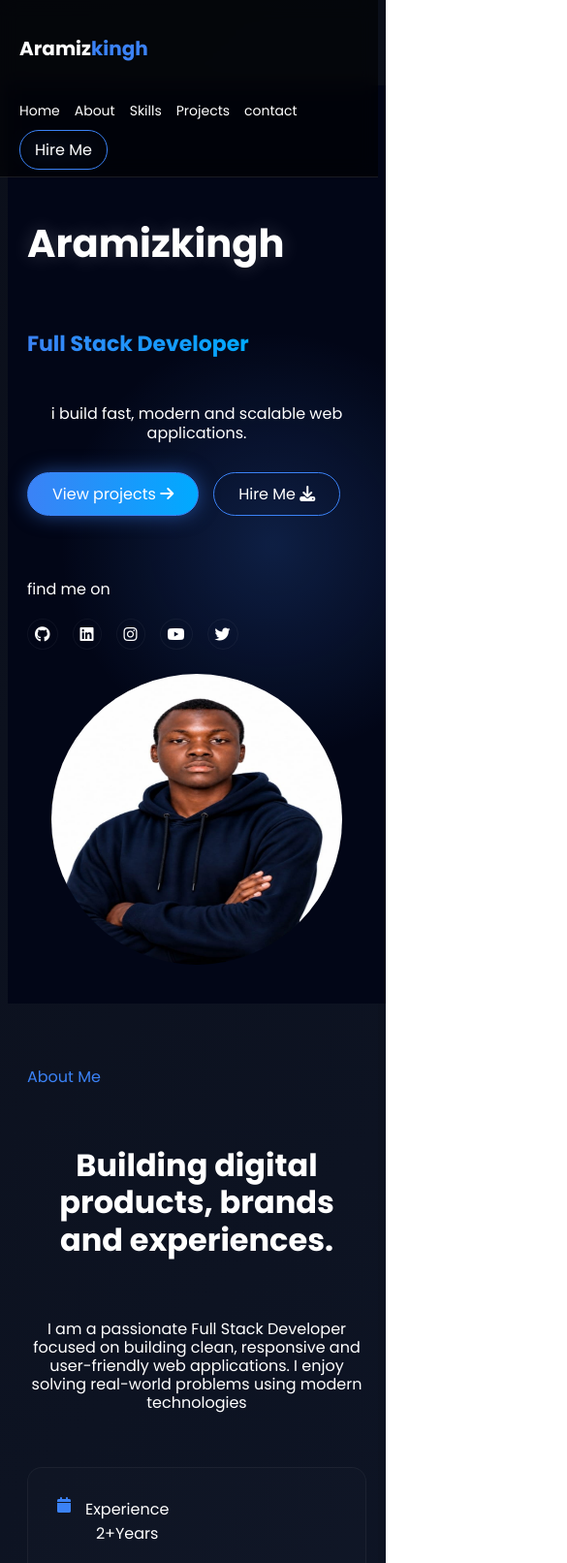
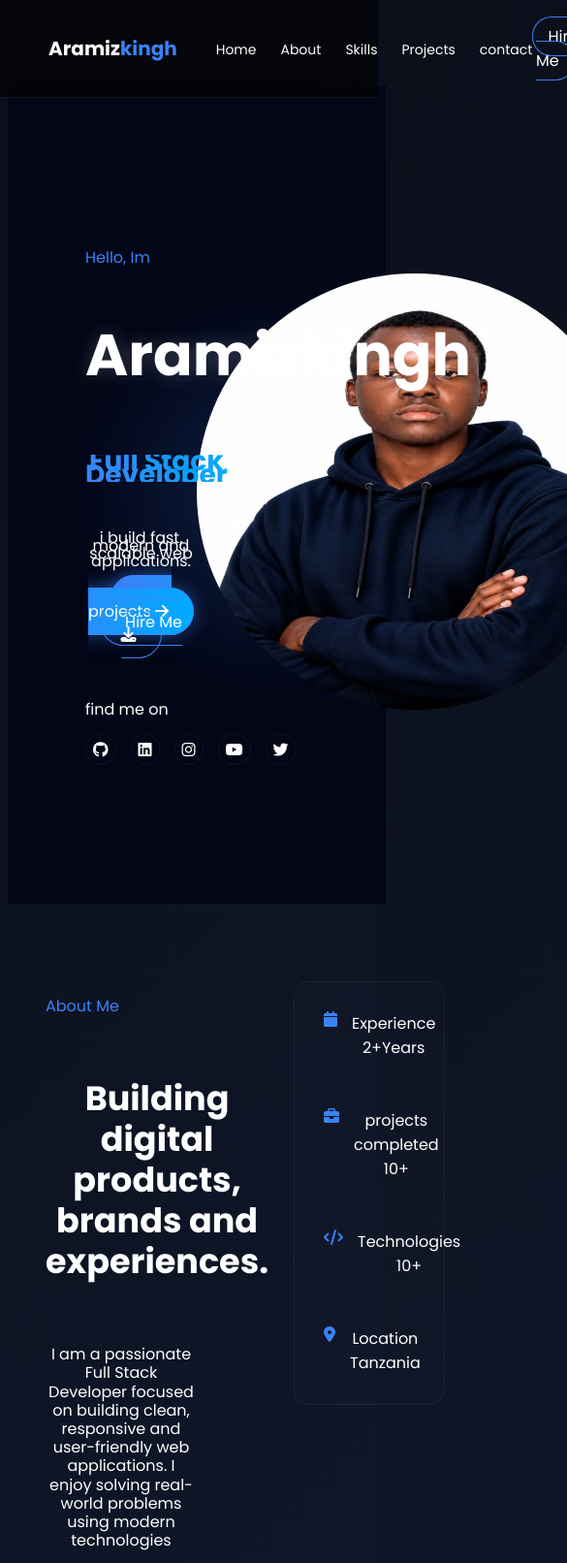
Before and after one commit to aramizkingh/portfolio-website, a plain HTML site: page index.html in a window 390 px wide. Shown: the top 1612 px of the page at 97% size, 585 px wide, since content can reach past the window. Drawn offline with Linux system fonts and the light colour scheme.

Commit message:
modified: style.css

```diff
--- a/style.css
+++ b/style.css
@@ -72,7 +72,7 @@ h3 span{
     align-items: center;
 }
 .hero-content{
-    width: 11500px;
+    width: 50%;
     display: flex;
     flex-direction: column;
     align-items: flex-start;
@@ -157,7 +157,7 @@ h3 span{
     gap:100px;
 }
 .aboutMe-information{
-    width:11500px;
+    width:50%;
     display: flex;
     flex-direction: column;
     align-items: flex-start;
@@ -180,7 +180,7 @@ font-size: 35px;
     -webkit-backdrop-filter:blur(80px);
     border-radius: 15px;
     padding: 15px;
-    width: 11350px;
+    width: 50%;
     height: 50%;
     border:1px solid rgba(255,255,255,0.05);
 }
@@ -204,7 +204,7 @@ span{
 }
 .setOfMySkills{
     display:grid;
-    grid-template-columns:repeat(auto-fit,minmax(180px,1fr));
+    grid-template-columns:repeat(5,1fr);
     gap: 20px;
 }
 .skill{
@@ -342,7 +342,7 @@ span{
  }
  .MyProjects{
     display: grid;
-    grid-template-columns: repeat(auto-fit,minmax(320px,1fr));
+    grid-template-columns: repeat(3,1fr);
     gap:20px;
  }
  .projects-button a{
@@ -424,7 +424,7 @@ span{
 }
 .contact-info{
     display: grid;
-    grid-template-columns: repeat(auto-fit,minmax(300px,1fr));
+    grid-template-columns: repeat(2,1fr);
     gap:15px;
 }
 #envelope,#whatsapp{
@@ -494,140 +494,3 @@ position: relative;
     padding: 12px;
     font-size: 16px;
 }
-@media (max-width:768px){
-
-body{
-    overflow-x:hidden;
-}
-
-/* NAVBAR */
-.navbar{
-    padding:15px 20px;
-    flex-wrap:wrap;
-}
-
-.links{
-    gap:15px;
-    flex-wrap:wrap;
-    justify-content:center;
-    padding:0;
-}
-
-/* HERO SECTION */
-.hero-section{
-    padding:40px 20px;
-    gap:40px;
-    flex-wrap:wrap;
-    justify-content:center;
-}
-
-.hero-content{
-    flex:1 1 350px;
-    width:100%;
-    line-height:1.2;
-}
-
-.hero-content h1{
-    font-size:clamp(2.5rem,8vw,4rem);
-}
-
-.hero-section h2{
-    font-size:22px;
-}
-
-#myphoto{
-    flex:1 1 300px;
-    display:flex;
-    justify-content:center;
-}
-
-#myphoto img{
-    width:300px;
-    height:300px;
-    max-width:100%;
-}
-
-/* BUTTONS */
-.buttons{
-    display:flex;
-    flex-wrap:wrap;
-    gap:15px;
-}
-
-/* ABOUT */
-.about-Me{
-    flex-wrap:wrap;
-    padding:50px 20px;
-    gap:40px;
-}
-
-.aboutMe-information{
-    flex:1 1 350px;
-    width:100%;
-}
-
-.aboutMe-information h2{
-    font-size:clamp(2rem,7vw,3rem);
-}
-
-.addition-information{
-    flex:1 1 300px;
-    width:100%;
-}
-
-/* SKILLS */
-.setOfMySkills{
-    grid-template-columns:
-    repeat(auto-fit,minmax(140px,1fr));
-}
-
-/* PROJECTS */
-.MyProjects{
-    grid-template-columns:
-    repeat(auto-fit,minmax(280px,1fr));
-}
-
-.projects-section{
-    padding:40px 20px;
-}
-
-.projects-button{
-    gap:15px;
-    flex-wrap:wrap;
-}
-
-/* CONTACT */
-.contact-info{
-    grid-template-columns:
-    repeat(auto-fit,minmax(280px,1fr));
-}
-
-.contact-layout h2{
-    font-size:clamp(2rem,8vw,4rem);
-}
-
-.contact a{
-    width:100%;
-}
-
-.information{
-    padding-left:70px;
-    bottom:70px;
-}
-
-/* FOOTER */
-.footer{
-    flex-wrap:wrap;
-    gap:30px;
-    padding:30px 20px;
-}
-
-.middle-footer{
-    flex-wrap:wrap;
-}
-
-.footer-icons{
-    flex-wrap:wrap;
-}
-
-}
```
